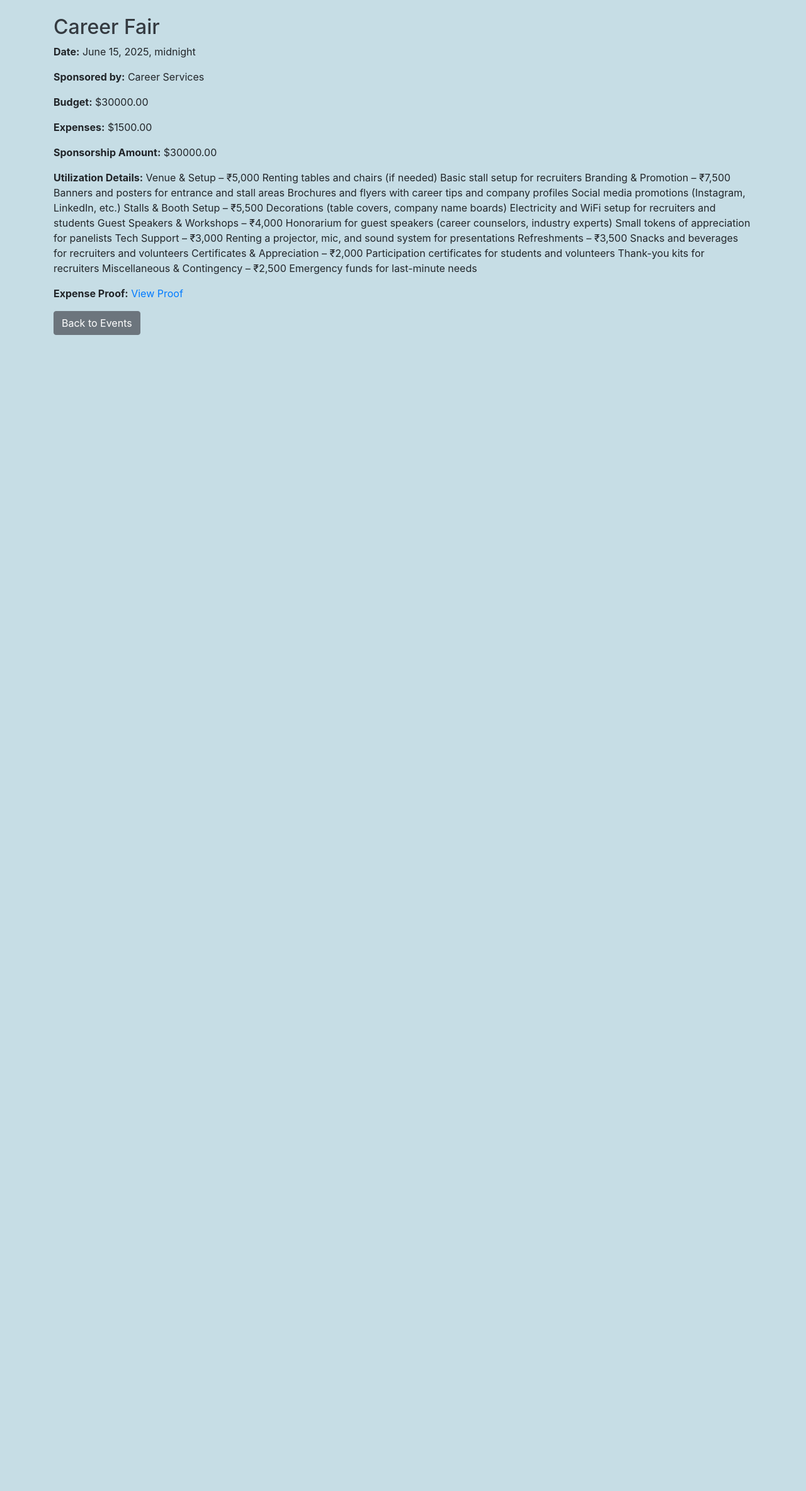
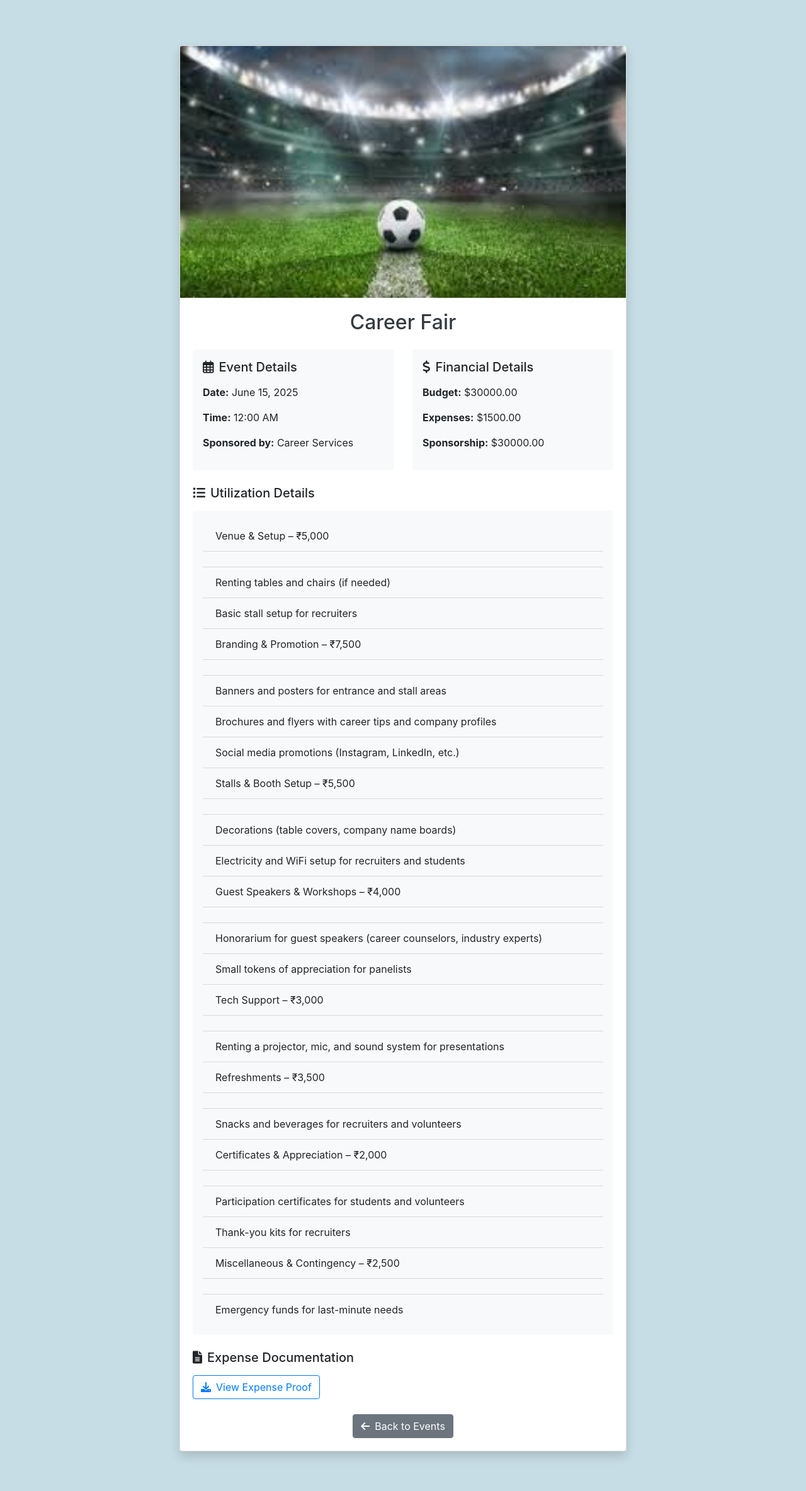
Before and after one commit to MustafaPinjari/HF, a Django app: page /facilities/events/2/ in a window 1280 px wide. Shown: the part 66-2434 px from the top of the page at 63% size. Before the commit the page ends 598 px from the top, so only its background shows below. Run offline with Django 5.2, Linux system fonts and the light colour scheme; a user stored in the database is signed in; data comes from the database, SQL or seed files in the repository; both versions use the stored data as it was after the commit; some libraries are stand-ins or nearby versions.

Commit message:
Updated event details page

```diff
--- a/facilities/admin.py
+++ b/facilities/admin.py
@@ -17,7 +17,11 @@ class CourseAdmin(admin.ModelAdmin):
 @admin.register(Event)
 class EventAdmin(admin.ModelAdmin):
     list_display = ('title', 'date', 'sponsor', 'budget', 'expenses', 'sponsorship_amount')
-    fields = ('title', 'date', 'sponsor', 'budget', 'expenses', 'sponsorship_amount', 'utilization_details', 'expense_proof')
+    list_filter = ('date', 'sponsor')
+    search_fields = ('title', 'sponsor')
+    readonly_fields = ('created_at',)
+    fields = ('title', 'date', 'sponsor', 'image', 'budget', 'expenses',
+             'sponsorship_amount', 'utilization_details', 'expense_proof')
 
 @admin.register(LibraryResource)
 class LibraryResourceAdmin(admin.ModelAdmin):
--- a/facilities/models.py
+++ b/facilities/models.py
@@ -56,6 +56,13 @@ class Event(models.Model):
     sponsorship_amount = models.DecimalField(max_digits=10, decimal_places=2, default=0)
     utilization_details = models.TextField(blank=True, null=True)
     expense_proof = models.FileField(upload_to='expense_proofs/', blank=True, null=True)
+    image = models.ImageField(upload_to='events/', blank=True, null=True)
+    created_at = models.DateTimeField(auto_now_add=True)
+
+    def get_utilization_lines(self):
+        if self.utilization_details:
+            return self.utilization_details.split('\n')
+        return []
 
     def __str__(self):
         return self.title
--- a/facilities/templates/facilities/event_detail.html
+++ b/facilities/templates/facilities/event_detail.html
@@ -1,19 +1,69 @@
 {% extends 'base.html' %}
 
-{% block title %}Event Details{% endblock %}
+{% block title %}{{ event.title }} - Event Details{% endblock %}
 
 {% block content %}
-<h2>{{ event.title }}</h2>
-<p><strong>Date:</strong> {{ event.date }}</p>
-<p><strong>Sponsored by:</strong> {{ event.sponsor }}</p>
-<p><strong>Budget:</strong> ${{ event.budget }}</p>
-<p><strong>Expenses:</strong> ${{ event.expenses }}</p>
-<p><strong>Sponsorship Amount:</strong> ${{ event.sponsorship_amount }}</p>
-<p><strong>Utilization Details:</strong> {{ event.utilization_details }}</p>
+<div class="container py-5">
+    <div class="row">
+        <div class="col-lg-8 mx-auto">
+            <div class="card shadow">
+                {% if event.image %}
+                <img src="{{ event.image.url }}" class="card-img-top" alt="{{ event.title }}" style="max-height: 400px; object-fit: cover;">
+                {% endif %}
 
-{% if event.expense_proof %}
-    <p><strong>Expense Proof:</strong> <a href="{{ event.expense_proof.url }}" target="_blank">View Proof</a></p>
-{% endif %}
+                <div class="card-body">
+                    <h2 class="card-title text-center mb-4">{{ event.title }}</h2>
 
-<a href="{% url 'facilities:event_list' %}" class="btn btn-secondary">Back to Events</a>
+                    <div class="row mb-4">
+                        <div class="col-md-6">
+                            <div class="info-card bg-light p-3 rounded">
+                                <h5 class="mb-3"><i class="far fa-calendar-alt me-2"></i>Event Details</h5>
+                                <p><strong>Date:</strong> {{ event.date|date:"F d, Y" }}</p>
+                                <p><strong>Time:</strong> {{ event.date|time:"g:i A" }}</p>
+                                <p><strong>Sponsored by:</strong> {{ event.sponsor }}</p>
+                            </div>
+                        </div>
+
+                        <div class="col-md-6">
+                            <div class="info-card bg-light p-3 rounded">
+                                <h5 class="mb-3"><i class="fas fa-dollar-sign me-2"></i>Financial Details</h5>
+                                <p><strong>Budget:</strong> ${{ event.budget }}</p>
+                                <p><strong>Expenses:</strong> ${{ event.expenses }}</p>
+                                <p><strong>Sponsorship:</strong> ${{ event.sponsorship_amount }}</p>
+                            </div>
+                        </div>
+                    </div>
+
+                    {% if event.utilization_details %}
+                    <div class="mb-4">
+                        <h5 class="mb-3"><i class="fas fa-list-ul me-2"></i>Utilization Details</h5>
+                        <div class="bg-light p-3 rounded">
+                            <ul class="list-group list-group-flush">
+                                {% for line in event.get_utilization_lines %}
+                                <li class="list-group-item bg-transparent">{{ line }}</li>
+                                {% endfor %}
+                            </ul>
+                        </div>
+                    </div>
+                    {% endif %}
+
+                    {% if event.expense_proof %}
+                    <div class="mb-4">
+                        <h5 class="mb-3"><i class="fas fa-file-alt me-2"></i>Expense Documentation</h5>
+                        <a href="{{ event.expense_proof.url }}" target="_blank" class="btn btn-outline-primary">
+                            <i class="fas fa-download me-2"></i>View Expense Proof
+                        </a>
+                    </div>
+                    {% endif %}
+
+                    <div class="text-center mt-4">
+                        <a href="{% url 'facilities:event_list' %}" class="btn btn-secondary">
+                            <i class="fas fa-arrow-left me-2"></i>Back to Events
+                        </a>
+                    </div>
+                </div>
+            </div>
+        </div>
+    </div>
+</div>
 {% endblock %}
--- a/facilities/urls.py
+++ b/facilities/urls.py
@@ -20,4 +20,5 @@ urlpatterns = [
     path('extracurricular-activities/', views.extracurricular_activities, name='extracurricular_activities'),
     path('alumni-network/', views.alumni_network, name='alumni_network'),
     path('transport-facilities/', views.transport_facilities, name='transport_facilities'),
+    path('events/create/', views.create_event, name='create_event'),
 ]
--- a/facilities/views.py
+++ b/facilities/views.py
@@ -143,9 +143,7 @@ def create_event(request):
         form = EventForm(request.POST, request.FILES)
         if form.is_valid():
             form.save()
-            messages.success(request, 'Event created successfully!')
-            return redirect('facilities:event_list')
+            return redirect('facilities:event_list')  # Redirect to the event list after saving
     else:
         form = EventForm()
-
-    return render(request, 'facilities/event_form.html', {'form': form, 'title': 'Create Event'})
+    return render(request, 'facilities/create_event.html', {'form': form})
```
Also changed, not shown: facilities/forms.py (+6 -1 lines), facilities/templates/facilities/create_event.html (added, +13 -0 lines), facilities/templates/facilities/event_list.html (+49 -18 lines), README.md, db.sqlite3, facilities/migrations/0009_event_created_at_event_image.py (added), media/events/football.jpeg (added), 1 other file.
